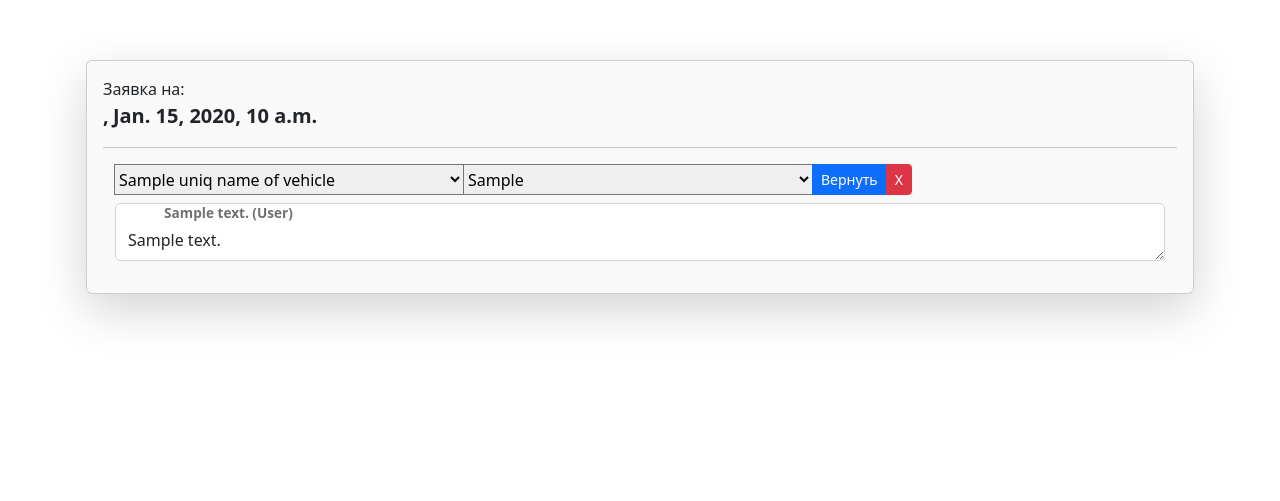
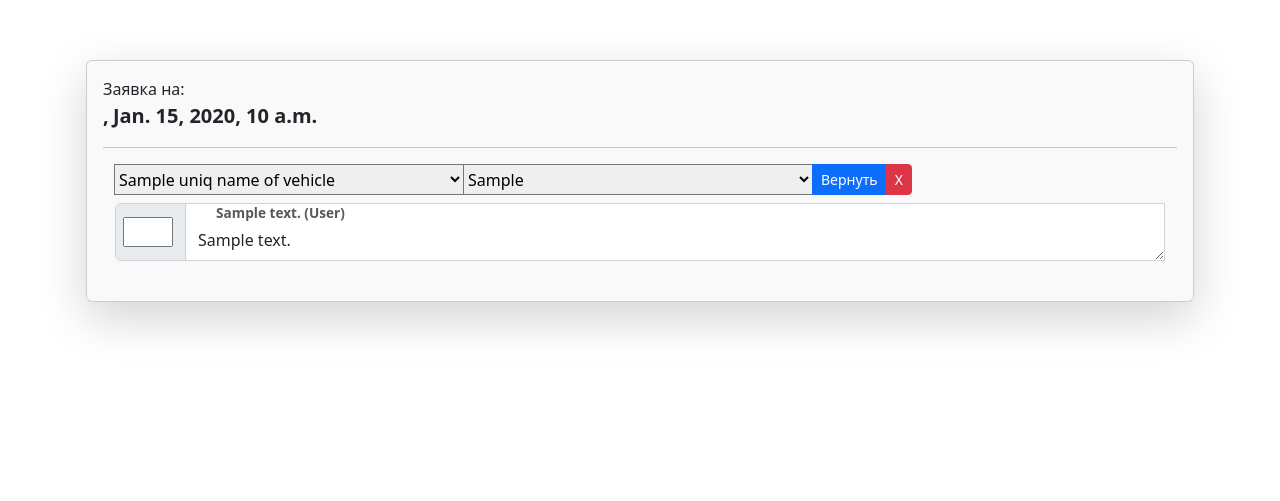
Before and after one commit to alexandrPushylo/kip, a Django app: template public_html/HelloDjango/templates/conflict_correction.html in a window 1280 px wide. Shown: the part 56-557 px from the top of the page. Run offline with Django 3.2, Linux system fonts and the light colour scheme; the template is opened without the code that fills it: most values are stand-ins (such as "Sample title", 1, 10 or a date in 2020); some libraries are stand-ins or nearby versions.

Commit message:
conflict correct add priority

```diff
--- a/public_html/HelloDjango/templates/conflict_correction.html
+++ b/public_html/HelloDjango/templates/conflict_correction.html
@@ -16,7 +16,7 @@
         <ul class="container-fluid" id="vehicle_list">
             {% for v in tech_app_list %}
                 <input type="hidden" value="{{ v.id }}" name="id_list"/>
-                <div class="row mb-3" >
+                <div class="row mb-4" >
 
 
                  <div class="input-group ">
@@ -45,38 +45,22 @@
                             return false;
                             "  >X
                     </button>
+
                 </div>
-                    <div class="form-floating">
-                    <textarea class="form-control app_description mt-2" name="description_{{ v.id }}" rows="1">{{ v.description }}</textarea>
-                    <label for="floatingInputValue" class="fw-bold ms-5">{{ v.app_for_day.construction_site.address }} ({{ v.app_for_day.construction_site.foreman.user.last_name }})</label>
+                      <div class="input-group form-floating ">
+                        <span class="input-group-text mt-2">
+                        <input type="number" id="priority_{{ v.id }}" name="priority_{{ v.id }}" class="  col-auto  " value="{{ v.priority }}" style="max-width: 50px; margin-left: -5px;"/></span>
+                        <textarea class="form-control app_description mt-2" aria-label="With textarea" id="floatingInputValue" name="description_{{ v.id }}" rows="1">{{ v.description }}</textarea>
+                        <label for="floatingInputValue" class="fw-bold " style="color: black; margin-left: 100px; margin-top: 0px">{{ v.app_for_day.construction_site.address }} ({{ v.app_for_day.construction_site.foreman.user.last_name }})</label>
                     </div>
                 </div>
+
+
+
             {% endfor %}
         </ul>
       </div>
     </div>
-
-
-
-{#    <div class="card shadow-lg mt-3" style="background-color: rgba(247,247,248,0.71)">#}
-{#      <div class="card-body">#}
-{##}
-{##}
-{##}
-{#        <p class="card-text">#}
-{#          <div class="container-fluid row">#}
-{#          <button role="button" class="btn btn-outline-primary col-auto position-absolute bottom-0 mb-3" onclick="location.href = '/conflict_resolution/{{ CH_DAY }}'; return false;">Отмена</button>#}
-{##}
-{#                <input form="conf_corr_form" class="btn btn-primary  col-auto position-absolute bottom-0 end-0 m-3" type="submit" value="Сохранить">#}
-{#          </div>#}
-{#        </p>#}
-{##}
-{##}
-{##}
-{#      </div>#}
-{#    </div>#}
-
-
   </form>
 </div>
 
@@ -90,9 +74,6 @@
 <div class="input-group d-flex justify-content-center align-items-center">
   <a href="{% url 'start_page'  %}" class="btn btn-outline-primary active  col-auto m-1" aria-current="page"><i class="fa-solid fa-list"></i> Все заявки</a>
     <a href="{% url 'conflict_resolution' CH_DAY  %}" class="btn btn-outline-primary active  col-auto ms-5" aria-current="page"> Отмена</a>
-{#    <button role="button" class="btn btn-outline-primary col-auto position-absolute bottom-0 mb-3" onclick="location.href = '/conflict_resolution/{{ CH_DAY }}'; return false;">Отмена</button>#}
-
-
   <input form="conf_corr_form" class="btn btn-success  col-auto m-1" type="submit" value="Сохранить">
 </div>
 {% endblock %}
```
Also changed, not shown: public_html/HelloDjango/manager/views.py (+5 -3 lines).
